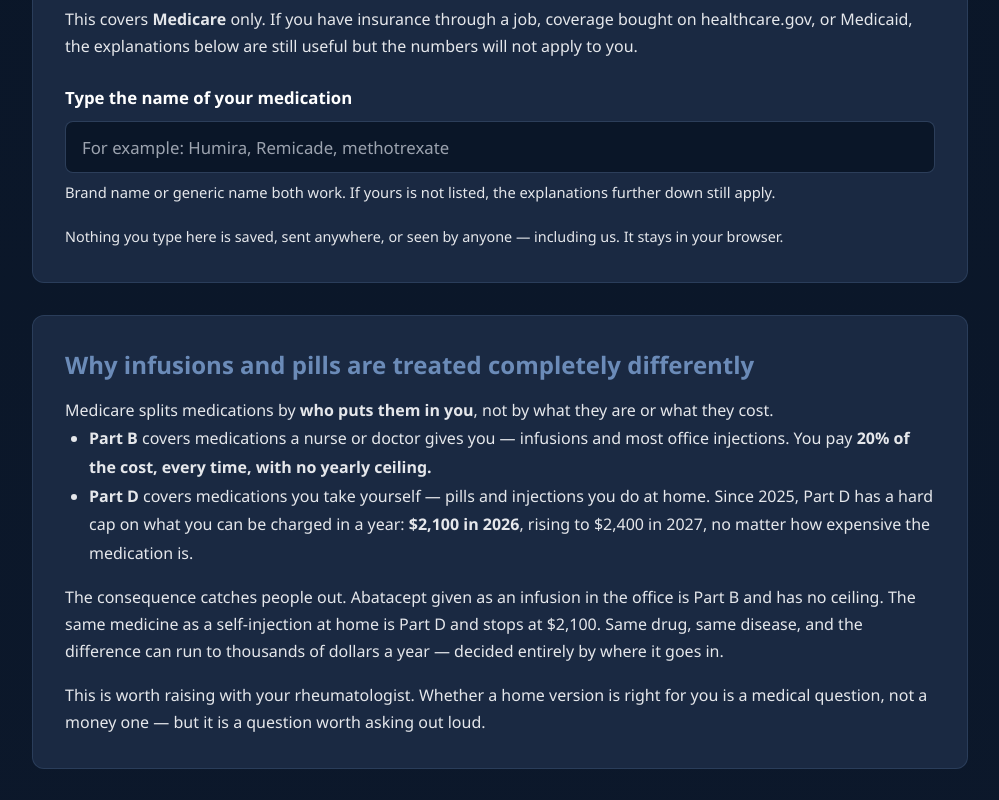
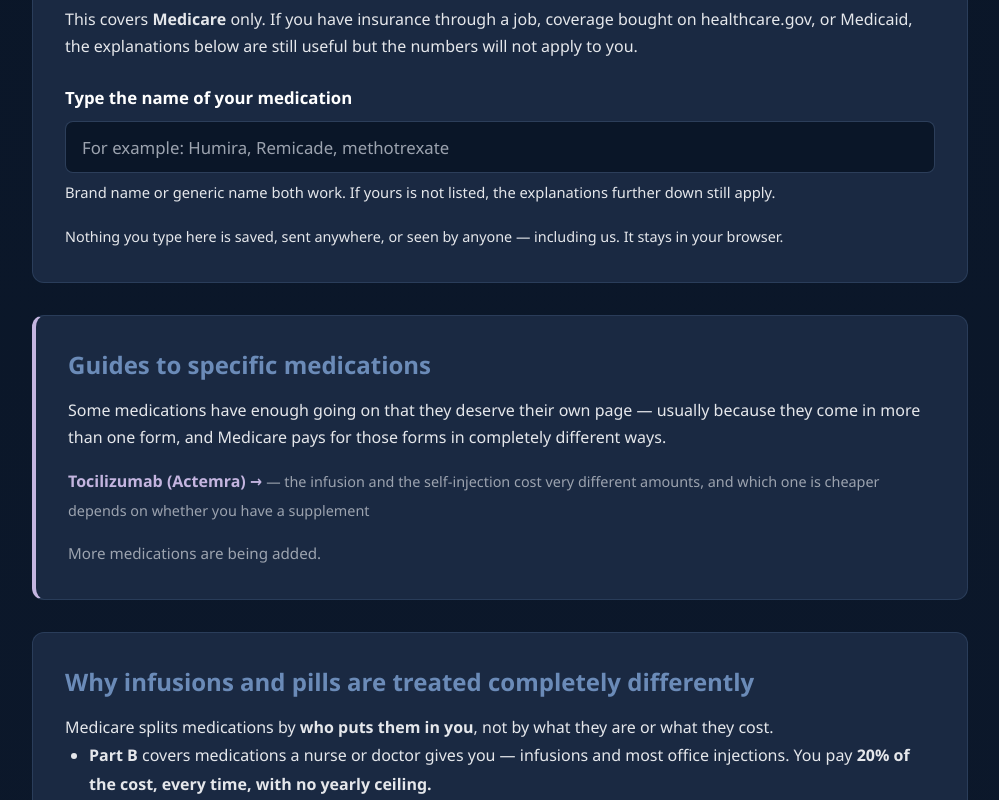
Before and after one commit to rheumify/rheumify-website, a Next.js app: page /patients/insurance in a window 1280 px wide. Shown: the part 432-1232 px from the top of the page, without its empty margins (140-1139 px from the left). Built offline with nearby package versions, Linux system fonts and the light colour scheme.

Commit message:
Link the tocilizumab page from the main insurance page

```diff
--- a/app/patients/insurance/page.js
+++ b/app/patients/insurance/page.js
@@ -37,6 +37,29 @@ export default function InsurancePage() {
           numbers will not apply to you.
         </p>
         <MedicationCostTool />
+      </div>
+
+      <div className="content-card" style={{ borderLeft: '4px solid var(--purple-light)' }}>
+        <h2>Guides to specific medications</h2>
+        <p>
+          Some medications have enough going on that they deserve their own page — usually because
+          they come in more than one form, and Medicare pays for those forms in completely different
+          ways.
+        </p>
+        <ul style={{ listStyle: 'none', padding: 0, marginTop: '1rem', marginLeft: 0 }}>
+          <li style={{ marginBottom: '0.75rem' }}>
+            <a href="/patients/insurance/tocilizumab" style={{ color: 'var(--purple-light)', fontWeight: 600 }}>
+              Tocilizumab (Actemra) &rarr;
+            </a>{' '}
+            <span style={{ fontSize: '0.9rem', color: 'var(--gray-medium)' }}>
+              &mdash; the infusion and the self-injection cost very different amounts, and which one
+              is cheaper depends on whether you have a supplement
+            </span>
+          </li>
+        </ul>
+        <p style={{ marginTop: '1rem', color: 'var(--gray-medium)', fontSize: '0.95rem' }}>
+          More medications are being added.
+        </p>
       </div>
 
       <div className="content-card">
```
